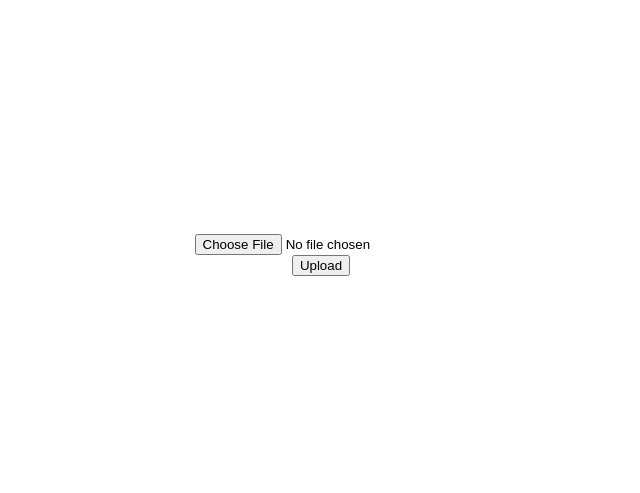
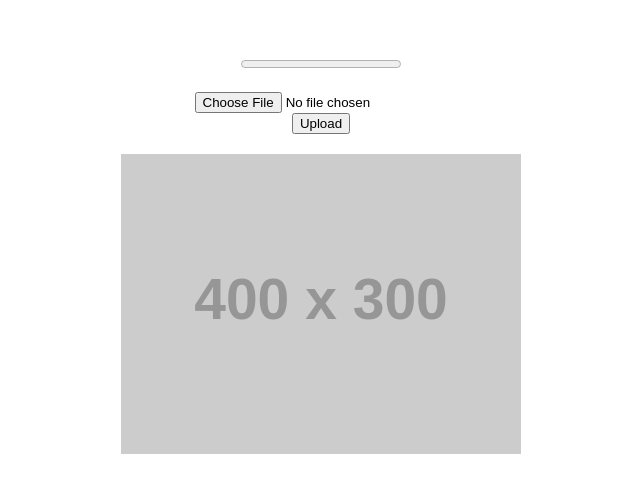
Before and after one commit to Tharindu961/react-upload_image, a React (Create React App) app: page / in a window 1280 px wide. Shown: the part 145-638 px from the top of the page, without its empty margins (319-959 px from the left). Built offline with nearby package versions, Linux system fonts and the light colour scheme.

Commit message:
Update imageupload.jsx

```diff
--- a/src/components/imageupload.jsx
+++ b/src/components/imageupload.jsx
@@ -6,7 +6,8 @@ class ImageUpload extends Component {
         super(props) ;
             this.state = {
                 image: null,
-                url: ''
+                url: '',
+                progress: 0
              }
             this.handleChange = this.handleChange.bind(this);
         }
@@ -32,6 +33,7 @@ class ImageUpload extends Component {
                  //complete funnction...
                 storage.ref('images').child(image.name).getDownloadURL().then(url => {
                     console.log(url);
+                    this.setState({url});
                 })
              });
         }
@@ -46,8 +48,12 @@ class ImageUpload extends Component {
             };
             return (
                 <div style={style}>
+                <progress value={this.state.progress} max="100"/>
+                <br />
                     <input type="file" onChange={this.handleChange}/>
                     <button onClick={this.handleUpload}>Upload</button>
+                    <br/>
+                    <img src={this.state.url || 'http://via.placeholder.com/400x300' } alt="Uploaded images" height="300" width="400"/>
                 </div>
             )
         }
```
